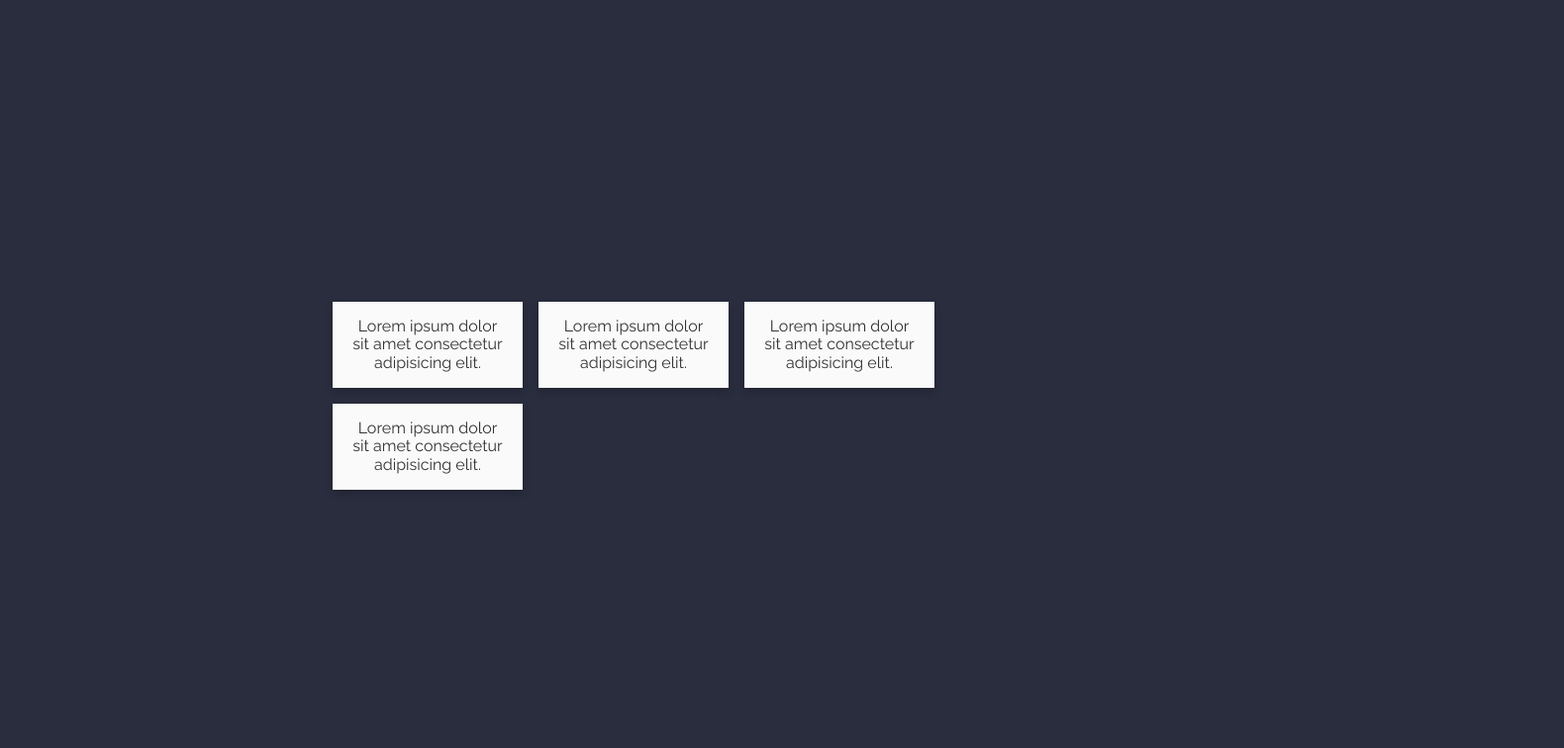
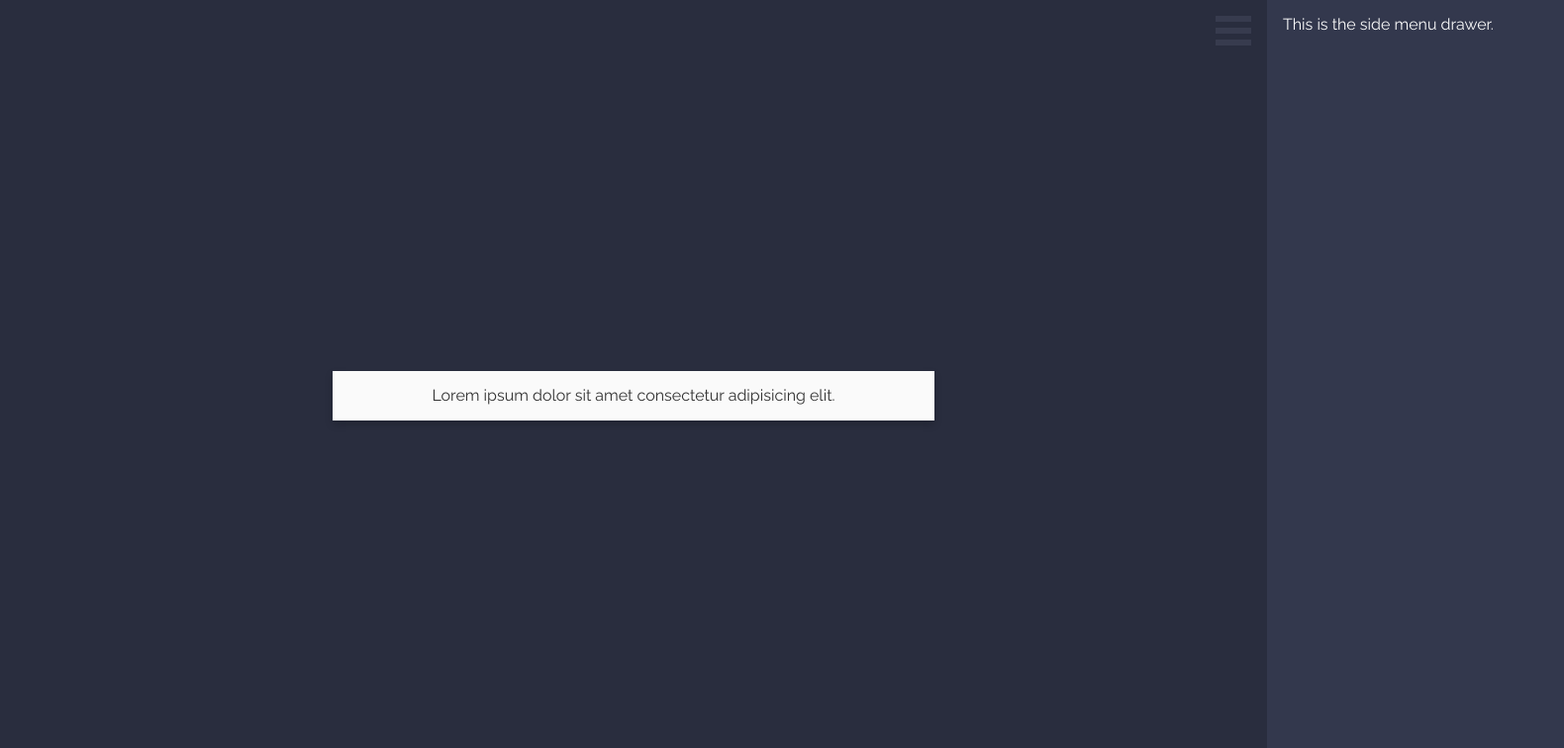
Before and after one commit to vzhny/start.vizhnay.io, a React app: page / in a window 1280 px wide. Shown: the top 756 px of the page at 99% size, 1580 px wide, since content can reach past the window. Built offline with nearby package versions, Linux system fonts and the light colour scheme.

Commit message:
📝 Removed test card components, added side menu component | 03/28

```diff
--- a/src/containers/App/App.js
+++ b/src/containers/App/App.js
@@ -1,6 +1,7 @@
 import React, { useLayoutEffect } from 'react';
 import { getGreeting } from '@/utils/utils';
 import Container from '@/components/Container/Container';
+import SideMenu from '@/components/SideMenu/SideMenu';
 import Card, { CardBody } from '@/components/Card/Card';
 import { app } from './App.module.scss';
 
@@ -11,22 +12,16 @@ const App = () => {
     document.title = getGreeting(currentHour);
   }, []);
 
-  const TestCard = () => (
-    <Card>
-      <CardBody>
-        <p>Lorem ipsum dolor sit amet consectetur adipisicing elit.</p>
-      </CardBody>
-    </Card>
-  );
-
   return (
     <div className={app}>
       <Container>
-        <TestCard />
-        <TestCard />
-        <TestCard />
-        <TestCard />
+        <Card>
+          <CardBody>
+            <p>Lorem ipsum dolor sit amet consectetur adipisicing elit.</p>
+          </CardBody>
+        </Card>
       </Container>
+      <SideMenu />
     </div>
   );
 };
```
